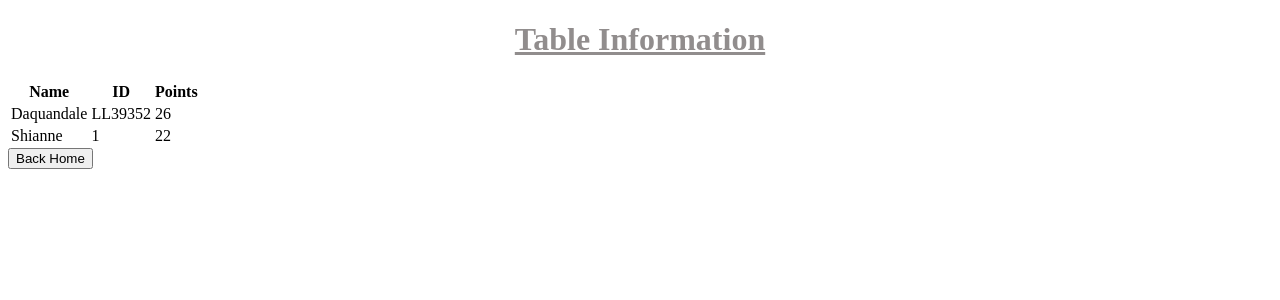
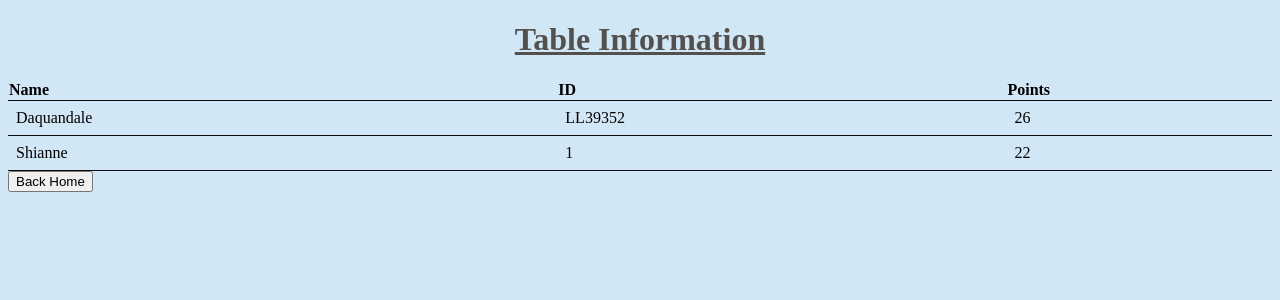
Before and after one commit to smarble2/cmsc447-hw2-sp2024-Marbley-Shianne, a Flask app: page /datatable in a window 1280 px wide. Shown: the top 300 px of the page. Run offline with Flask 3, Linux system fonts and the light colour scheme; data comes from the database, SQL or seed files in the repository.

Commit message:
a couple css additions

```diff
--- a/templates/datatable.html
+++ b/templates/datatable.html
@@ -9,9 +9,24 @@ Description: Where the inputted data is stored in a table format
         <meta charset ="utf-8">
         <style>
             .datatable{
-                color: rgb(145, 141, 141);
+                color: rgb(83, 80, 80);
                 text-decoration: underline;
                 text-align: center;
+            }
+            table{
+                /**/
+                border-collapse: collapse;
+                width: 100%;
+
+            }
+            td, tr{
+                /* creates the line between each entry*/
+                border-bottom: 1px solid #0b0b0b;
+                padding: 8px;
+                text-align: left;
+            }
+            body{
+                background-color: rgb(210, 231, 246);
             }
 
         </style>
--- a/templates/form.html
+++ b/templates/form.html
@@ -17,6 +17,9 @@ fill out their information  and submit
             .forms{
                 font-size: 20px;
             }
+            body{
+                background-color: rgb(210, 231, 246);
+            }
 
         </style>
 
```
